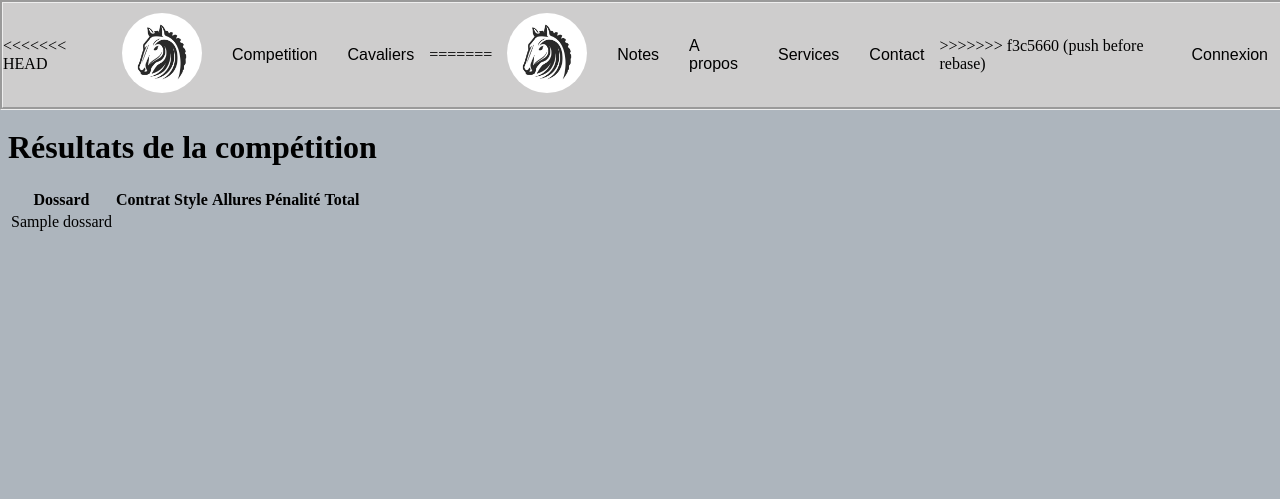
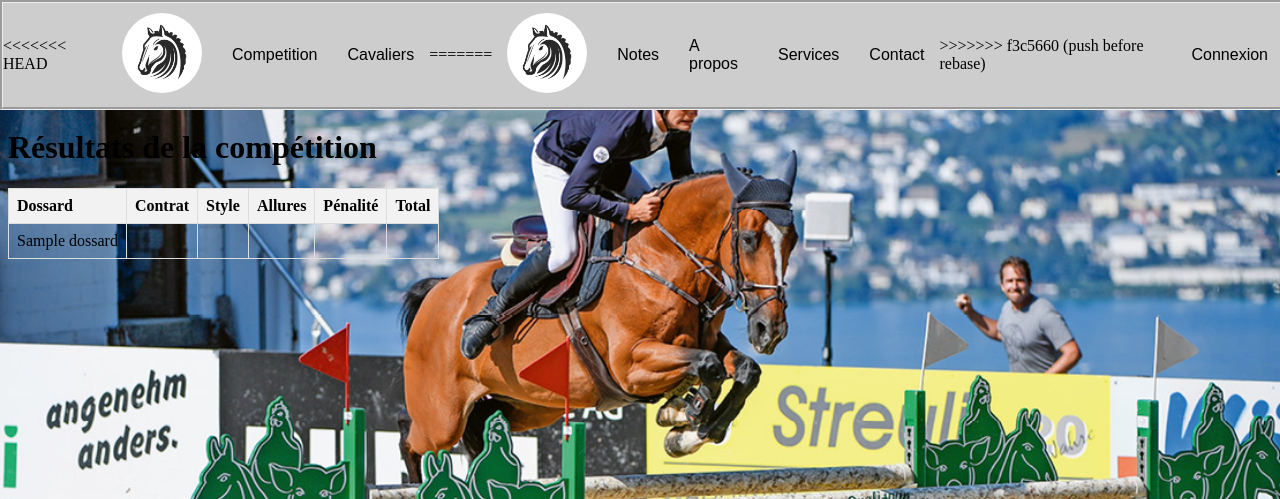
Before and after one commit to wartaek/Projet-Transverse-Equitrec, a Symfony app: template templates/notesObstacle.html.twig in a window 1280 px wide. Shown: the top 499 px of the page. Run offline with Twig, Linux system fonts and the light colour scheme; the template is opened without the code that fills it: most values are stand-ins (such as "Sample title", 1, 10 or a date in 2020); some libraries are stand-ins or nearby versions.

Commit message:
fix page obstacle

```diff
--- a/src/Controller/NotesObstaclesController.php
+++ b/src/Controller/NotesObstaclesController.php
@@ -13,10 +13,10 @@
     function calculer_total_Obstacle($JSONData) {
 
         $totals = array();
-        foreach ($JSONData as $item) {
-            $dossard = $item['dossard'];
+        foreach ($JSONData as $notes) {
+            $dossard = $notes['dossard'];
             $total = 0;
-            foreach ($item['notes'] as $note) {
+            foreach ($notes['notes'] as $note) {
                 if (isset($note['Val'])) {
                     $total += $note['Val'][0];
                 }
--- a/templates/notesObstacle.html.twig
+++ b/templates/notesObstacle.html.twig
@@ -1,4 +1,30 @@
 {% extends "base.html.twig" %}
+
+{% block stylesheets %}
+            {{ parent() }}
+	<link rel="stylesheet" href="/css/accueil.css">
+    <style type="text/css">
+        table {
+            width: auto;
+            border-collapse: collapse;
+        }
+
+        th,
+        td {
+            border: 1px solid #ddd;
+            padding: 8px;
+            text-align: left;
+        }
+
+        th {
+            background-color: #f2f2f2;
+        }
+
+        tr:nth-child(even) {
+            background-color: #f2f2f2;
+        }
+    </style>
+{% endblock %}
 
 {% block content %}
     <h1>Résultats de la compétition</h1>
@@ -15,29 +41,28 @@
         </tr>
     </thead>
     <tbody>
-        {% for item in data %}
+        {% for notes in data %}
             <tr>
-                <td>{{ item.dossard }}</td>
+                <td>{{ notes.dossard }}</td>
                 {% set contrat = '' %}
                 {% set style = '' %}
                 {% set allures = '' %}
                 {% set penalite = '' %}
-                {% for note in item.notes %}
+                {% for note in notes.notes %}
                     {% if note.Libelle_Type_Note == 'Contrat' %}
                         {% set contrat = note.Val[0] %}
                     {% elseif note.Libelle_Type_Note == 'Style' %}
                         {% set style = note.Val[0] %}
                     {% elseif note.Libelle_Type_Note == 'Allures' %}
                         {% set allures = note.Val[0] %}
-                    {% elseif note.Pénalité is defined %}
-                        {% set penalite = note.Pénalité[0] %}
+
                     {% endif %}
                 {% endfor %}
                 <td>{{ contrat }}</td>
                 <td>{{ style }}</td>
                 <td>{{ allures }}</td>
                 <td>{{ penalite }}</td>
-                <td>{{ totals[item.dossard] }}</td>
+                <td>{{ totals[notes.dossard] }}</td>
             </tr>
         {% endfor %}
     </tbody>
```
Also changed, not shown: src/Entity/Obstacle.php (+3 -39 lines).
